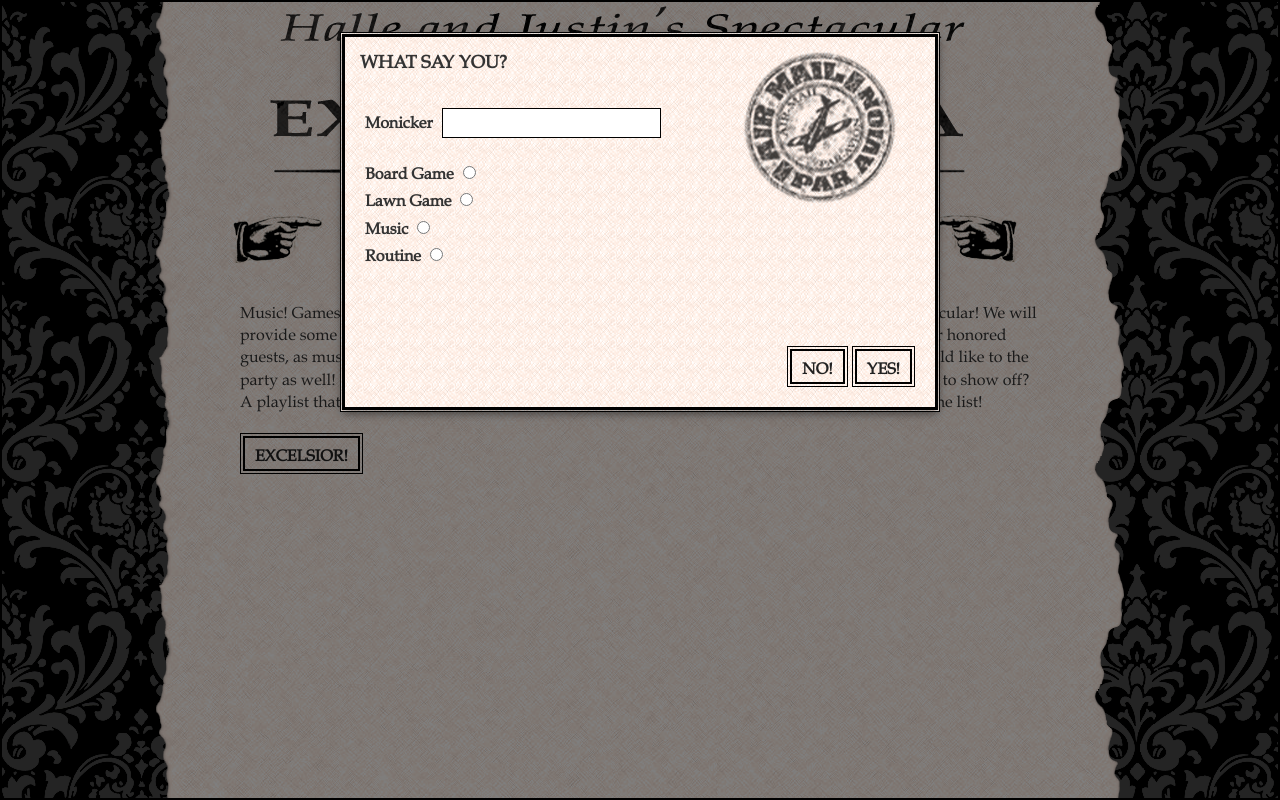
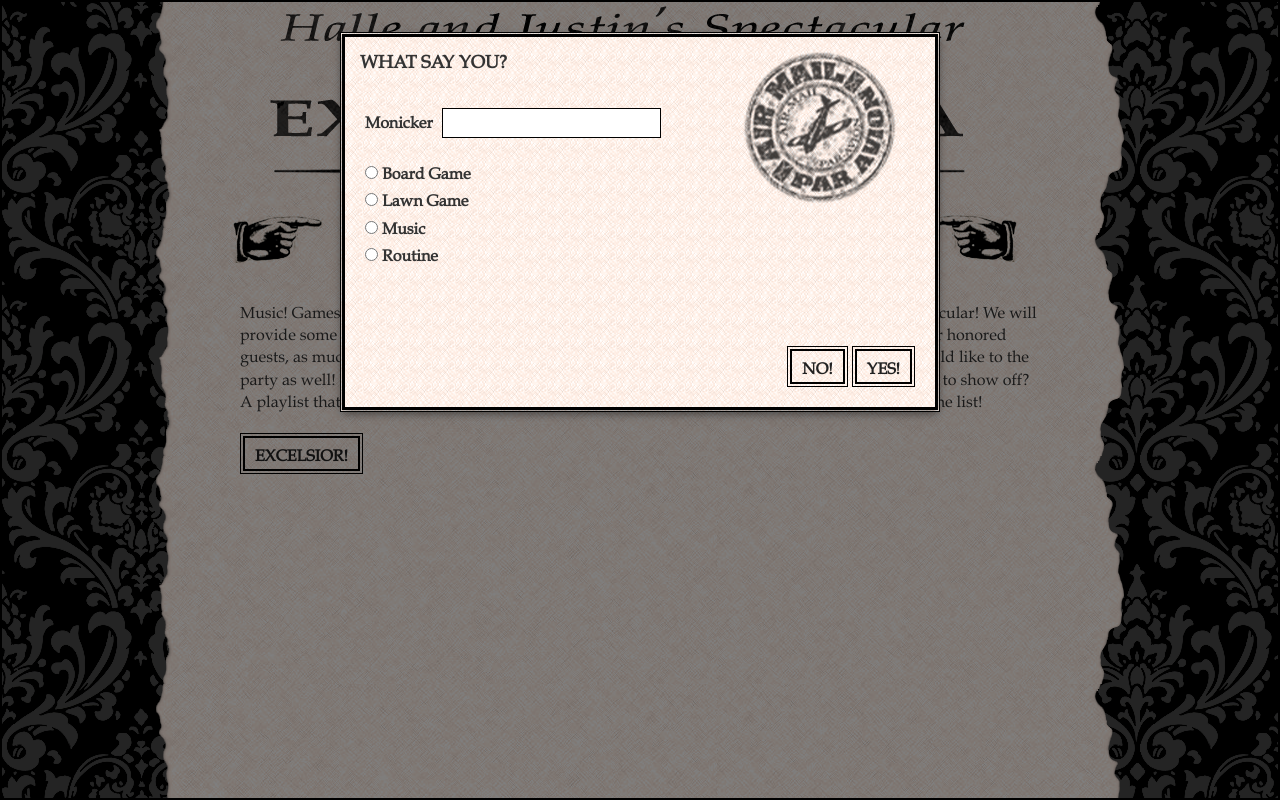
Before and after one commit to cowboy/jjp12383.github.io, a plain HTML site: page entertainment.html in a window 1280 px wide. Both pictures are taken after a click on the button "EXCELSIOR!". Drawn offline with nearby package versions, Linux system fonts and the light colour scheme.

Commit message:
Fixed radio button alignment in Entertainment modal and spelling error in intro text.

```diff
--- a/entertainment.html
+++ b/entertainment.html
@@ -53,7 +53,7 @@
                         </div>
                         <div class="page-fill">
                             Music! Games! Shows! General debauchery! All this and more can be had at this spectacular spectacular! We will provide some basic entertainments such as music and board games,
-                            but this party is about you, our honored guests, as mush as it is about us. So in the spirit of you do you, feel free to bring whatever you would like to the party as well!
+                            but this party is about you, our honored guests, as much as it is about us. So in the spirit of you do you, feel free to bring whatever you would like to the party as well!
                             Do you have a board game you absolutely love? A new routine you have been dying to show off? A playlist that is sure to please? Let us know! Just click the button below to add
                             your awesome to the list!<br /><br />
                             <div class="btn-bord">
@@ -70,14 +70,14 @@
                                                 <form>
                                                     <label for="name">Monicker</label>
                                                     <input name="name" type="text"><br /><br />
-                                                    <label>Board Game</label>
-                                                    <input type="radio" name="bringing" id="boardGame" value="boardGame"><br />
-                                                    <label>Lawn Game</label>
-                                                    <input type="radio" name="bringing" id="lawnGame" value="lawnGame"><br />
-                                                    <label>Music</label>
-                                                    <input type="radio" name="bringing" id="music" value="music"><br />
-                                                    <label>Routine</label>
-                                                    <input type="radio" name="bringing" id="routine" value="routine"><br /><br />
+                                                    <input type="radio" name="bringing" id="boardGame" value="boardGame">
+                                                    <label>Board Game</label><br />
+                                                    <input type="radio" name="bringing" id="lawnGame" value="lawnGame">
+                                                    <label>Lawn Game</label><br />
+                                                    <input type="radio" name="bringing" id="music" value="music">
+                                                    <label>Music</label><br />
+                                                    <input type="radio" name="bringing" id="routine" value="routine">
+                                                    <label>Routine</label><br /><br />
                                                     <div class="board-game hidden">
                                                         <label>What wondrous parlor game will you be bringing?</label><br />
                                                         <input type="text">
```
